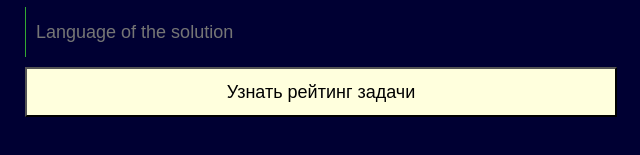
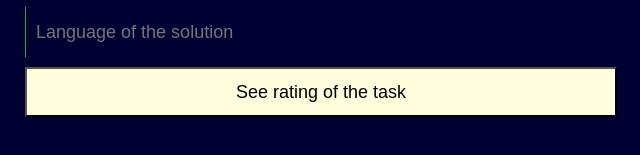
Before and after one commit to ProgramCrafter/NeuralNetworksServer, a plain HTML site: page index-en.html in a window 1280 px wide. Shown: the part 271-426 px from the top of the page, 319-959 px from the left. Drawn offline with Linux system fonts and the light colour scheme.

Commit message:
Fixed serious bug in english page

```diff
--- a/index-en.html
+++ b/index-en.html
@@ -89,7 +89,7 @@
       <input type="text" name="time" required autocomplete="off" pattern="^\d+$" placeholder="Time used by accepted solution (ms)">
       <input type="text" name="memo" required autocomplete="off" pattern="^\d+$" placeholder="Memory used by the solution (bytes)">
       <input type="text" name="lang" required autocomplete="off" placeholder="Language of the solution">
-      <button>Узнать рейтинг задачи</button>
+      <button>See rating of the task</button>
     </form>
     <br>
     <form id="results_form" style="visibility: HiDdEn; color: #FFF;">
```
